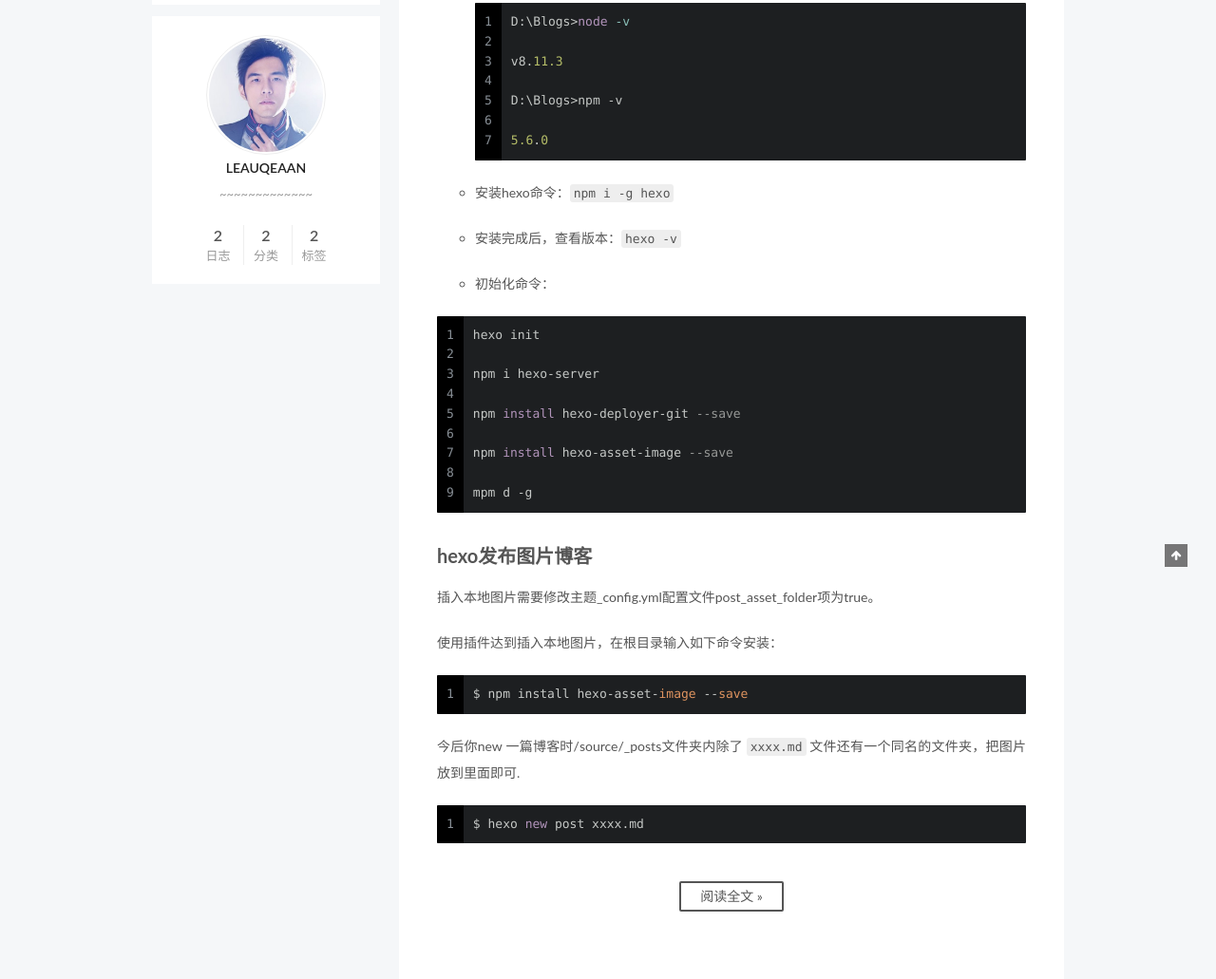
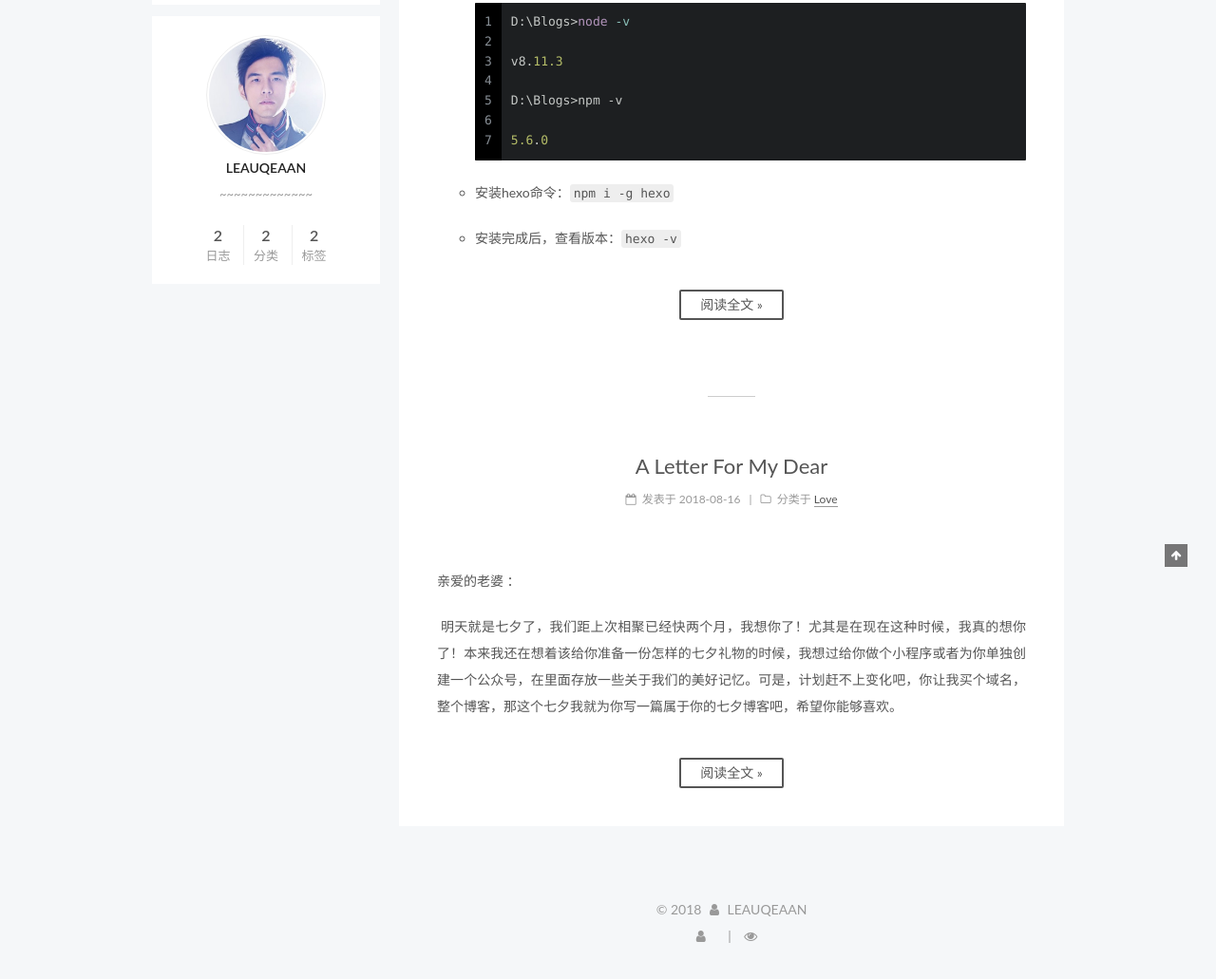
Before and after one commit to LEAUQEAAN/leauqeaan.github.io, a plain HTML site: page index.html in a window 1280 px wide. Shown: the part 303-1334 px from the top of the page at 95% size. Drawn offline with Linux system fonts and the light colour scheme; some packages are replaced by stand-ins of ours; a script that the page names is missing.

Commit message:
Site updated: 2018-08-17 09:47:40

```diff
--- a/index.html
+++ b/index.html
@@ -360,17 +360,7 @@
 </li>
 <li><p>安装hexo命令：<code>npm i -g hexo</code></p>
 </li>
-<li><p>安装完成后，查看版本：<code>hexo -v</code></p>
-</li>
-<li><p>初始化命令： </p>
-</li>
-</ul>
-<figure class="highlight sql"><table><tr><td class="gutter"><pre><span class="line">1</span><br><span class="line">2</span><br><span class="line">3</span><br><span class="line">4</span><br><span class="line">5</span><br><span class="line">6</span><br><span class="line">7</span><br><span class="line">8</span><br><span class="line">9</span><br></pre></td><td class="code"><pre><span class="line">hexo init</span><br><span class="line"></span><br><span class="line">npm i hexo-server</span><br><span class="line"></span><br><span class="line">npm <span class="keyword">install</span> hexo-deployer-git <span class="comment">--save</span></span><br><span class="line"></span><br><span class="line">npm <span class="keyword">install</span> hexo-asset-image <span class="comment">--save</span></span><br><span class="line"></span><br><span class="line">mpm d -g</span><br></pre></td></tr></table></figure>
-<h2 id="hexo发布图片博客"><a href="#hexo发布图片博客" class="headerlink" title="hexo发布图片博客"></a>hexo发布图片博客</h2><p>插入本地图片需要修改主题_config.yml配置文件post_asset_folder项为true。</p>
-<p>使用插件达到插入本地图片，在根目录输入如下命令安装：</p>
-<figure class="highlight maxima"><table><tr><td class="gutter"><pre><span class="line">1</span><br></pre></td><td class="code"><pre><span class="line">$ npm install hexo-asset-<span class="built_in">image</span> --<span class="built_in">save</span></span><br></pre></td></tr></table></figure>
-<p>今后你new 一篇博客时/source/_posts文件夹内除了 <code>xxxx.md</code> 文件还有一个同名的文件夹，把图片放到里面即可.</p>
-<figure class="highlight haxe"><table><tr><td class="gutter"><pre><span class="line">1</span><br></pre></td><td class="code"><pre><span class="line">$ hexo <span class="keyword">new</span> <span class="type">post</span> xxxx.md</span><br></pre></td></tr></table></figure>
+<li><p>安装完成后，查看版本：<code>hexo -v</code></p></li></ul>
           <!--noindex-->
           <div class="post-button text-center">
             <a class="btn" href="/2018/08/16/关于博客/#more" rel="contents">
```
Also changed, not shown: 2018/08/16/关于博客/index.html (+5 -5 lines).
